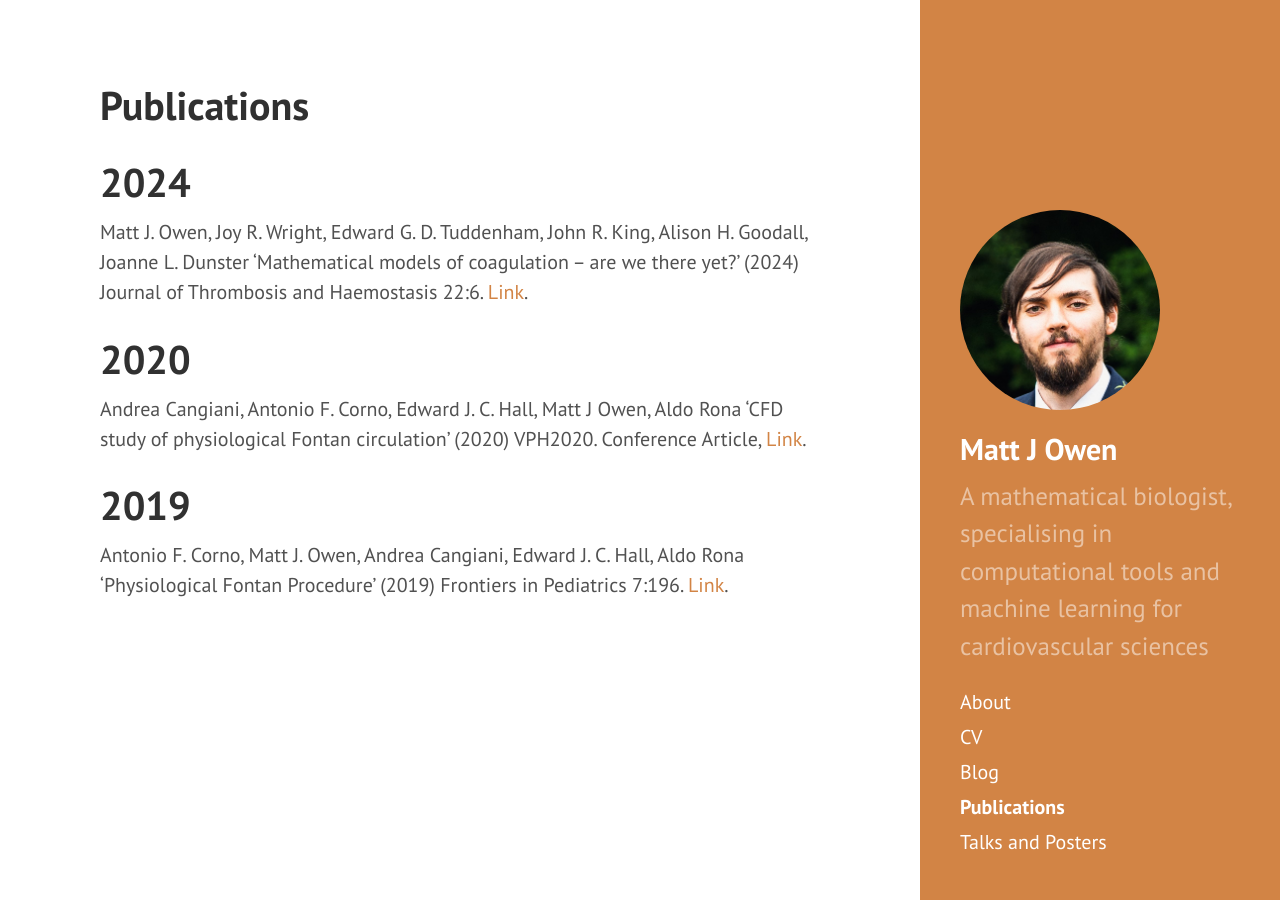
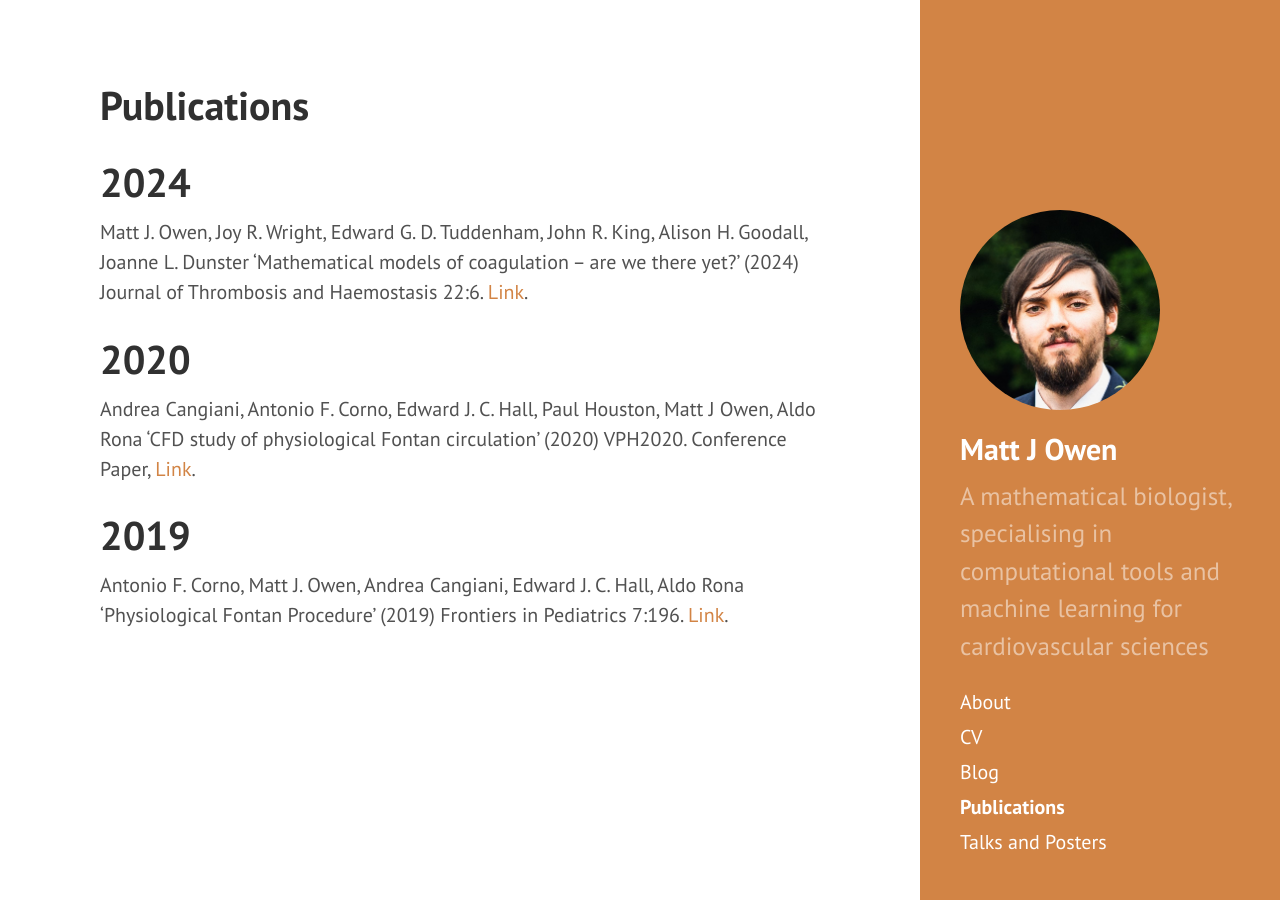
Before and after one commit to mjowen/mjowen.github.io, a Jekyll site: the page built from publications.md, in a window 1280 px wide. Built offline with Jekyll 4.4.1, drawn with Linux system fonts in a browser that asks for light colours; Markdown is read by kramdown in place of the engine named in the settings.

Commit message:
missing author on publications

```diff
--- a/publications.md
+++ b/publications.md
@@ -7,7 +7,7 @@ title: Publications
 Matt J. Owen, Joy R. Wright, Edward G. D. Tuddenham, John R. King, Alison H. Goodall, Joanne L. Dunster ‘Mathematical models of coagulation – are we there yet?’ (2024) Journal of Thrombosis and Haemostasis 22:6. [Link](https://www.jthjournal.org/article/S1538-7836(24)00167-3/fulltext).
 
 # 2020
-Andrea Cangiani, Antonio F. Corno, Edward J. C. Hall, Matt J Owen, Aldo Rona ‘CFD study of physiological Fontan circulation’ (2020) VPH2020. Conference Article, [Link](https://figshare.le.ac.uk/articles/conference_contribution/CFD_study_of_physiological_Fontan_circulation/14292374).
+Andrea Cangiani, Antonio F. Corno, Edward J. C. Hall, Paul Houston, Matt J Owen, Aldo Rona ‘CFD study of physiological Fontan circulation’ (2020) VPH2020. Conference Paper, [Link](https://figshare.le.ac.uk/articles/conference_contribution/CFD_study_of_physiological_Fontan_circulation/14292374).
 
 # 2019
 Antonio F. Corno, Matt J. Owen, Andrea Cangiani, Edward J. C. Hall, Aldo Rona ‘Physiological Fontan Procedure’ (2019) Frontiers in Pediatrics 7:196. [Link](https://www.frontiersin.org/journals/pediatrics/articles/10.3389/fped.2019.00196/full).
```
Also changed, not shown: cv.md (+1 -1 lines).
